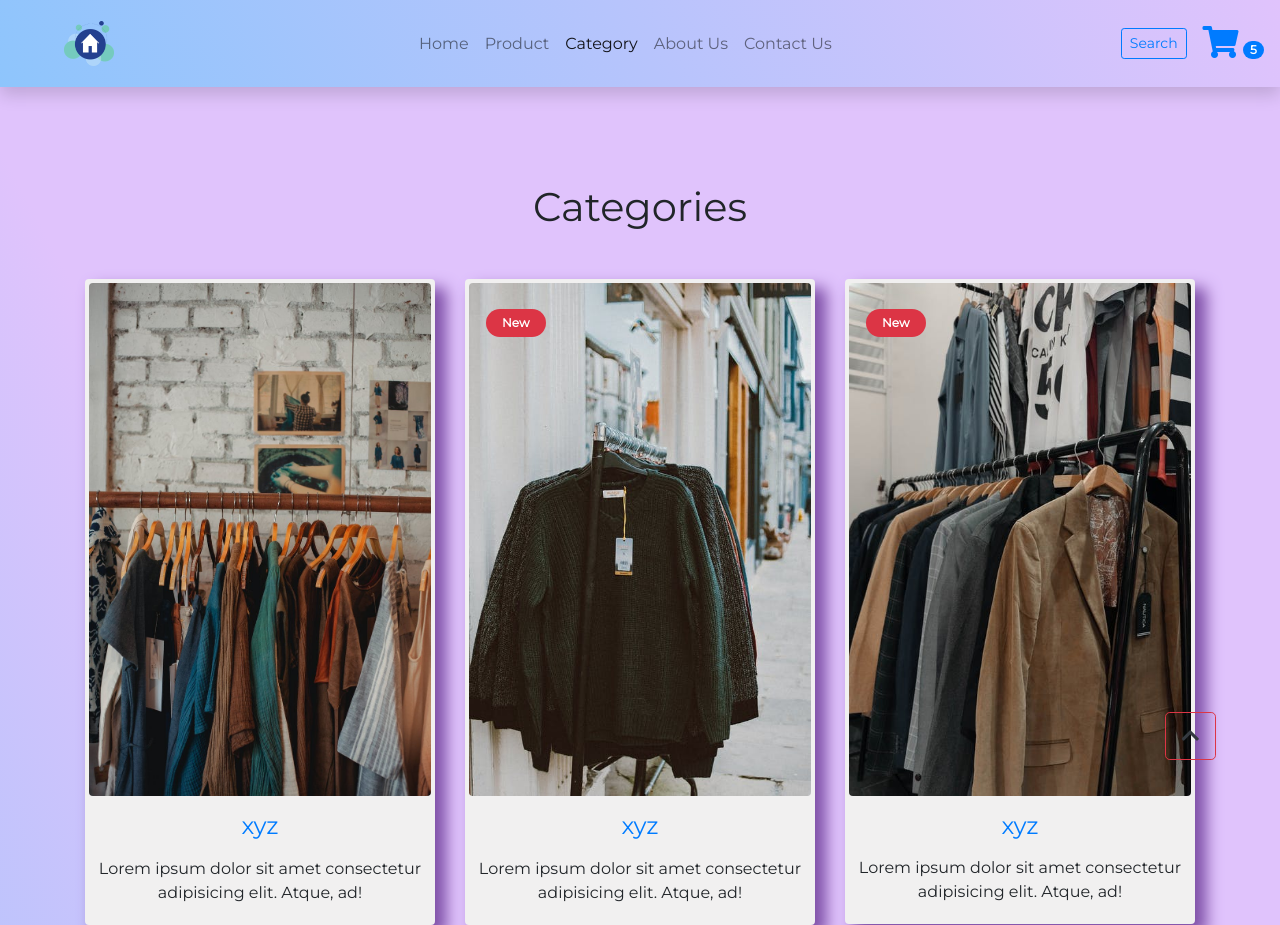
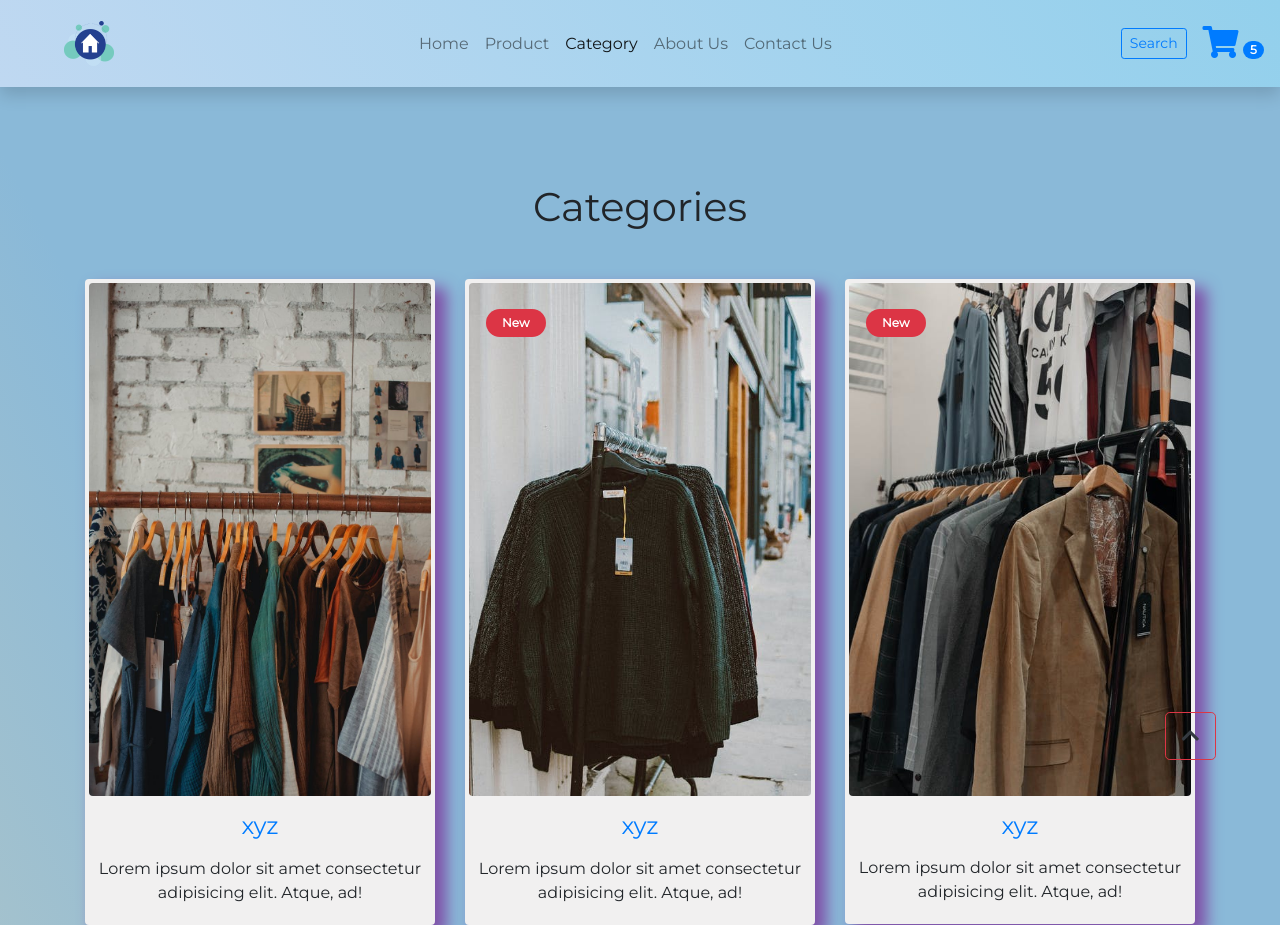
Before and after one commit to Pushkarsuthar9521/E-Commerce, a plain HTML site: page category.html in a window 1280 px wide. Shown: the top 925 px of the page. Drawn offline with nearby package versions, Linux system fonts and the light colour scheme.

Commit message:
Update category.html

```diff
--- a/category.html
+++ b/category.html
@@ -21,14 +21,14 @@
     <title>E-Commerce</title>
 </head>
 
-<body id="top" style=" background-color: #8EC5FC;
-background-image: linear-gradient(62deg, #8EC5FC 0%, #E0C3FC 43%);
+<body id="top" style=" background-color: #eaebea;
+background-image: linear-gradient(62deg, #c8cebe 0%, #8ab9d8 43%);
 ">
     <!-- ==============header menu section starts here============== -->
     <section class="header_menu" id="header_menu">
         <div class="container-fluid px-0 shadow">
             <nav class="navbar navbar-expand-lg navbar-light  py-3  " style="background-color: #8EC5FC;
-    background-image: linear-gradient(62deg, #8EC5FC 0%, #E0C3FC 100%);">
+    background-image: linear-gradient(62deg, #bfd8f1 0%, #93d0ec 100%);">
                 <a class="navbar-brand pl-5" href="index.html">
                     <img src="./images/new23.png" class="img img-fluid" width="50px" alt="logo">
                 </a>
```
